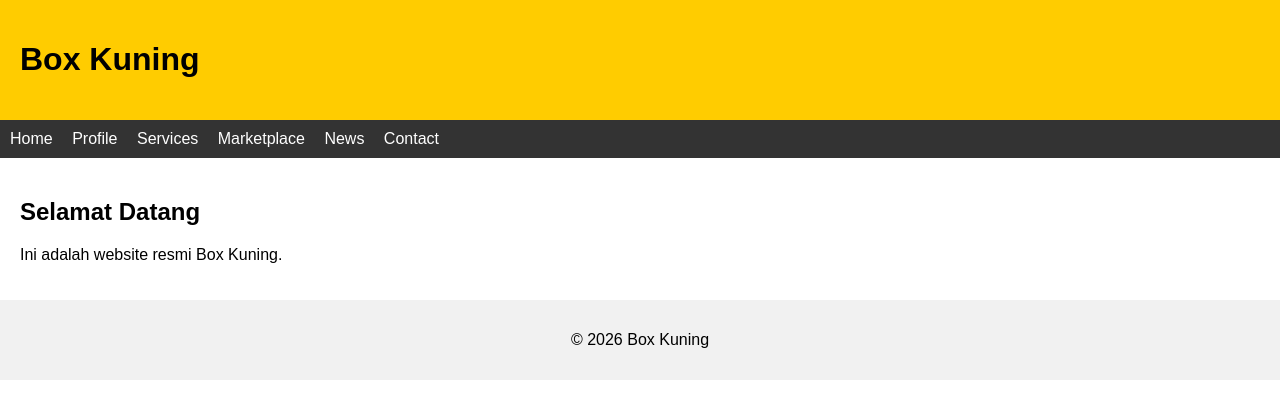
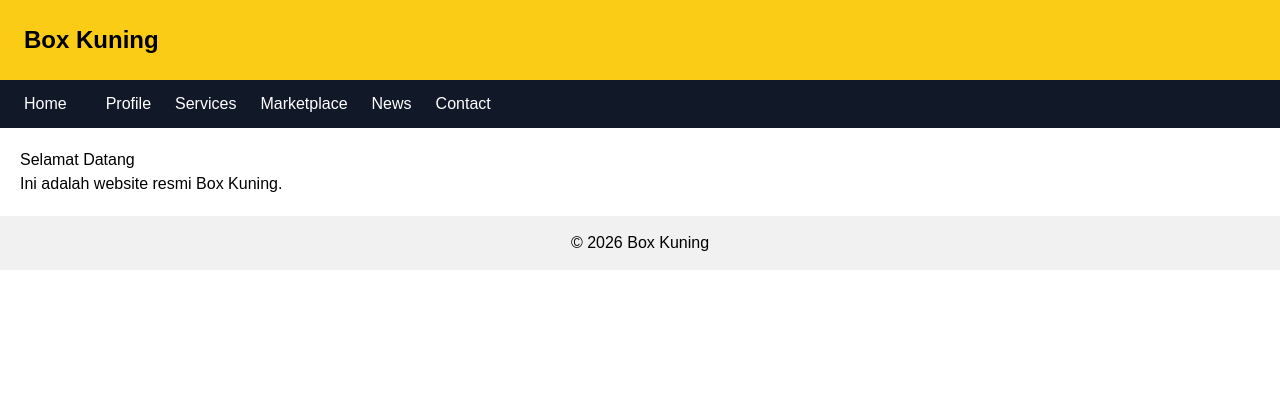
Before and after one commit to yasinyanzhurr/box-kuning-company-profile, a plain HTML site: page index.html in a window 1280 px wide. Drawn offline with nearby package versions, Linux system fonts and the light colour scheme.

Commit message:
Add Tailwind navbar (desktop)

```diff
--- a/index.html
+++ b/index.html
@@ -5,23 +5,28 @@
     <meta charset="UTF-8">
     <title>Box Kuning</title>
 
+    <script src="https://cdn.tailwindcss.com"></script>
     <link rel="stylesheet" href="assets/css/style.css">
 </head>
 
 <body>
 
-    <header>
-        <h1>Box Kuning</h1>
+    <header class="bg-yellow-400 p-6">
+        <h1 class="text-2xl font-bold text-black">Box Kuning</h1>
     </header>
 
-    <nav>
-        <a href="index.html">Home</a>
-        <a href="profile.html">Profile</a>
-        <a href="services.html">Services</a>
-        <a href="marketplace.html">Marketplace</a>
-        <a href="news.html">News</a>
-        <a href="contact.html">Contact</a>
+
+    <nav class="bg-gray-900 px-6 py-3">
+        <div class="flex space-x-6">
+            <a href="index.html" class="text-white hover:text-yellow-400">Home</a>
+            <a href="profile.html" class="text-white hover:text-yellow-400">Profile</a>
+            <a href="services.html" class="text-white hover:text-yellow-400">Services</a>
+            <a href="marketplace.html" class="text-white hover:text-yellow-400">Marketplace</a>
+            <a href="news.html" class="text-white hover:text-yellow-400">News</a>
+            <a href="contact.html" class="text-white hover:text-yellow-400">Contact</a>
+        </div>
     </nav>
+
 
 
     <main>
```
